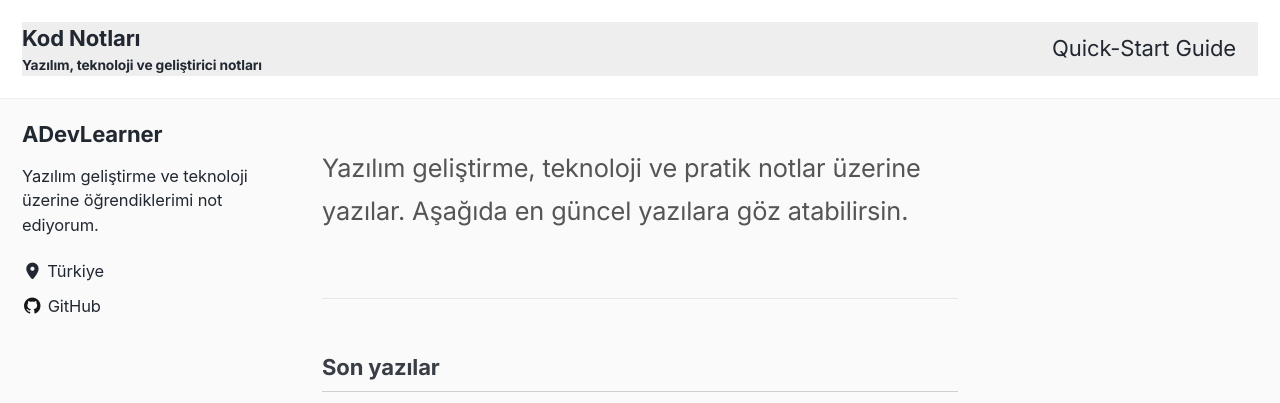
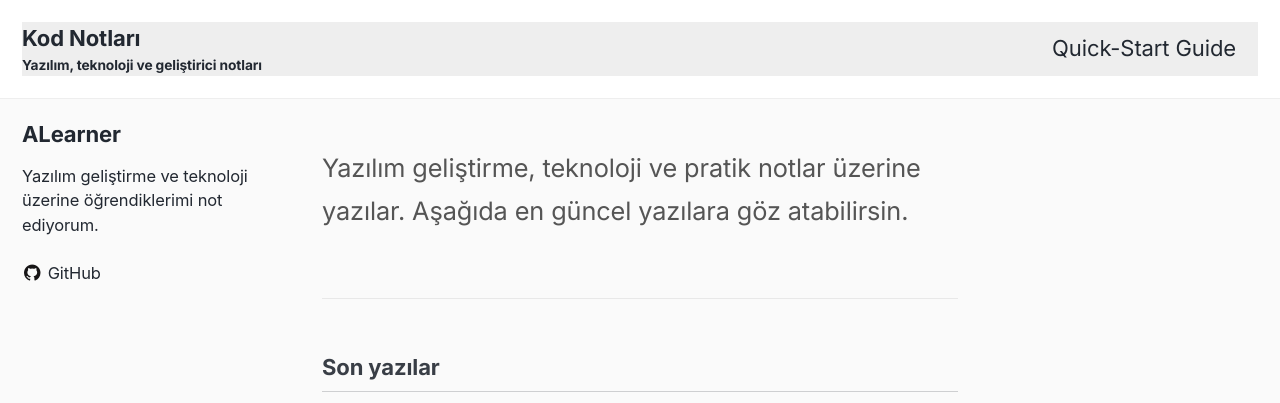
Before and after one commit to ADevLearner/ADevLearner.github.io, a Jekyll site: the page built from index.html, in a window 1280 px wide. Shown: the top 403 px of the page. Built offline with Jekyll 4.4.1, drawn with Linux system fonts in a browser that asks for light colours; cached includes are drawn as plain includes; the list of posts is cut into pages by our own code.

Commit message:
Update _config.yml

```diff
--- a/_config.yml
+++ b/_config.yml
@@ -120,10 +120,10 @@ analytics:
 
 # Site Author
 author:
-  name             : "ADevLearner"
+  name             : "ALearner"
   avatar           : # path of avatar image, e.g. "/assets/images/bio-photo.jpg"
   bio              : "Yazılım geliştirme ve teknoloji üzerine öğrendiklerimi not ediyorum."
-  location         : "Türkiye"
+  location         :
   email            :
   # fediverse      : "@you@instance.social"  # used for fediverse:creator meta tag
   links:
```
